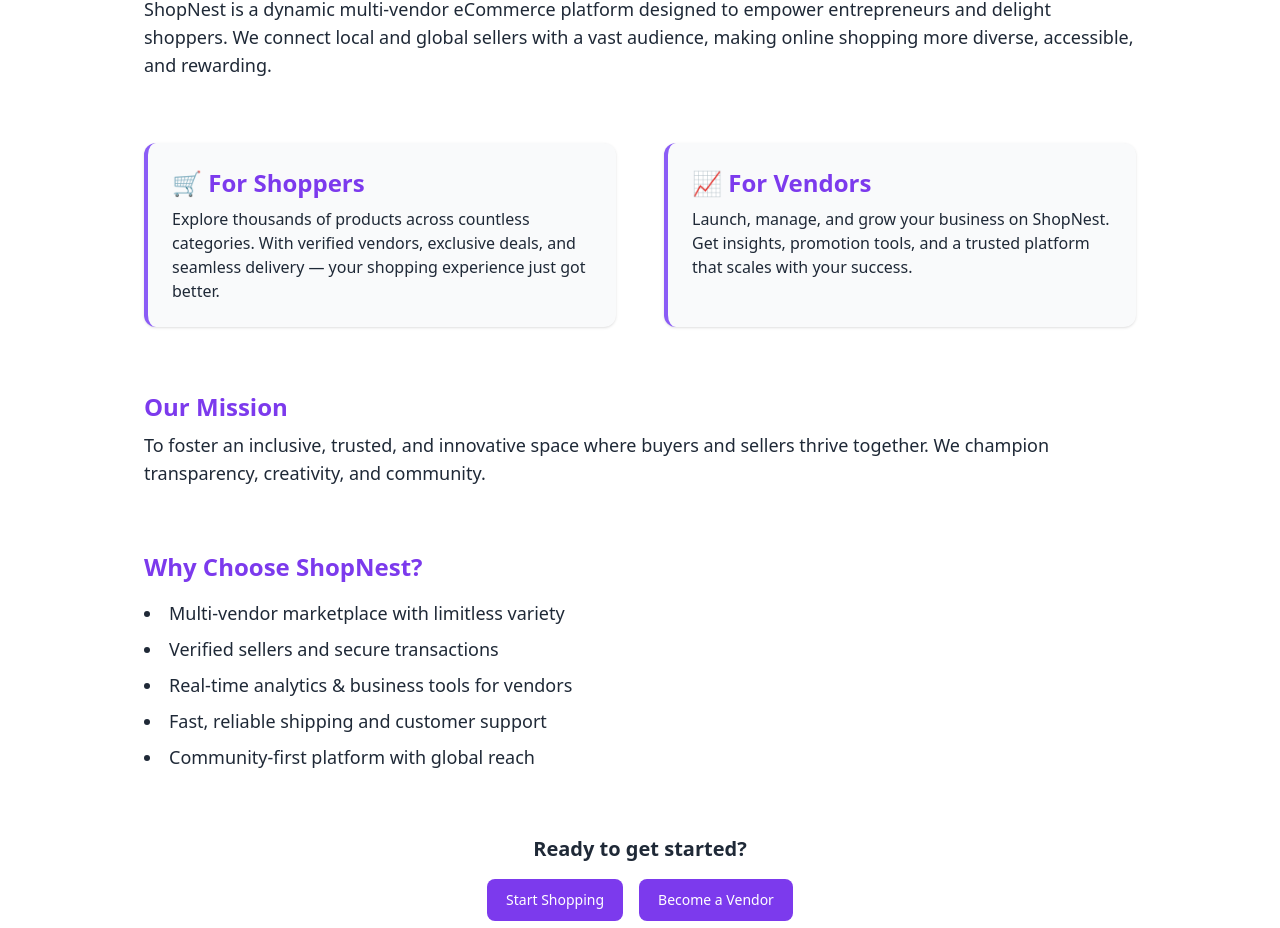
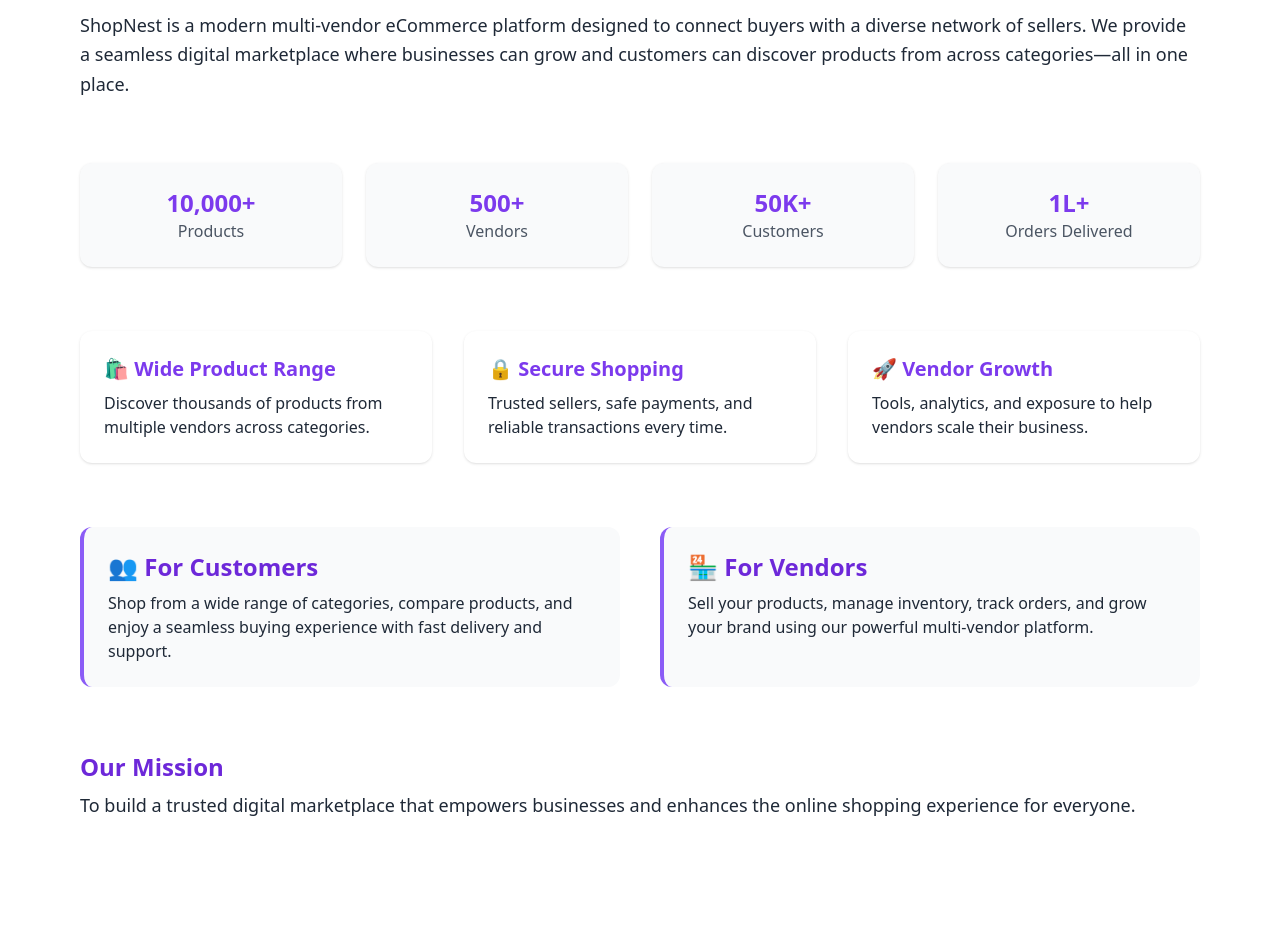
Before and after one commit to JyotiNayak9/Shop-Nest, a React (Vite) app in the folder frontend/: page /about in a window 1280 px wide. Shown: the part 590-1518 px from the top of the page. Built offline with nearby package versions, Linux system fonts and the light colour scheme; no server answers.

Commit message:
about change

```diff
--- a/frontend/src/pages/about/about-page.tsx
+++ b/frontend/src/pages/about/about-page.tsx
@@ -1,121 +1,159 @@
 import { Button } from "flowbite-react";
+import { motion } from "framer-motion";
 
-
-import { motion } from "framer-motion";
 const AboutPage = () => {
   return (
     <div className="text-gray-800">
-          {/* Hero Section */}
-          <div className="relative bg-[url()] bg-cover bg-center h-96 flex items-center justify-center">
-            <div className="bg-black bg-opacity-50 p-6 rounded-lg text-white text-center max-w-3xl mx-auto">
+
+      {/* HERO SECTION */}
+      <div className="relative bg-gradient-to-r from-violet-700 to-indigo-600 h-[400px] flex items-center justify-center text-white">
+        <div className="text-center max-w-3xl px-4">
           <motion.h1
             className="text-4xl md:text-5xl font-bold mb-4"
-                initial={{ opacity: 0, y: -20 }}
+            initial={{ opacity: 0, y: -30 }}
             animate={{ opacity: 1, y: 0 }}
-                transition={{ duration: 0.8 }}
           >
             Welcome to ShopNest
           </motion.h1>
+
           <motion.p
-                className="text-lg md:text-xl"
-                initial={{ opacity: 0, y: 10 }}
-                animate={{ opacity: 1, y: 0 }}
-                transition={{ delay: 0.2, duration: 0.8 }}
+            className="text-lg md:text-xl opacity-90"
+            initial={{ opacity: 0 }}
+            animate={{ opacity: 1 }}
           >
-                The marketplace where vendors grow and shoppers explore endless possibilities.
+            Empowering sellers. Inspiring shoppers. One platform, endless possibilities.
           </motion.p>
         </div>
       </div>
 
-          {/* Content Section */}
-          <section className="max-w-5xl mx-auto px-4 py-16 space-y-16">
-            {/* Intro */}
+      {/* ABOUT */}
+      <section className="max-w-6xl mx-auto px-4 py-16 space-y-16">
+
+        {/* WHO WE ARE */}
         <motion.div
-              initial="hidden"
-              whileInView="visible"
-              viewport={{ once: true }}
-              transition={{ duration: 0.6 }}
-              variants={{
-                hidden: { opacity: 0, y: 30 },
-                visible: { opacity: 1, y: 0 },
-              }}
+          initial={{ opacity: 0, y: 30 }}
+          whileInView={{ opacity: 1, y: 0 }}
         >
-              <h2 className="text-3xl font-bold text-violet-700 mb-4">Who We Are</h2>
-              <p className="text-lg">
-                ShopNest is a dynamic multi-vendor eCommerce platform designed to empower entrepreneurs and delight shoppers.
-                We connect local and global sellers with a vast audience, making online shopping more diverse, accessible, and rewarding.
+          <h2 className="text-3xl font-bold text-violet-700 mb-4">
+            Who We Are
+          </h2>
+          <p className="text-lg leading-relaxed">
+            ShopNest is a modern multi-vendor eCommerce platform designed to connect
+            buyers with a diverse network of sellers. We provide a seamless digital
+            marketplace where businesses can grow and customers can discover products
+            from across categories—all in one place.
           </p>
         </motion.div>
 
-            {/* Two Columns */}
-            <div className="grid md:grid-cols-2 gap-12">
+        {/* STATS (VERY IMPORTANT FOR IMPACT) */}
+        <div className="grid grid-cols-2 md:grid-cols-4 gap-6 text-center">
+          {[
+            { label: "Products", value: "10,000+" },
+            { label: "Vendors", value: "500+" },
+            { label: "Customers", value: "50K+" },
+            { label: "Orders Delivered", value: "1L+" },
+          ].map((item, i) => (
             <motion.div
-                whileHover={{ scale: 1.02 }}
-                transition={{ type: "spring", stiffness: 200 }}
-                className="p-6 border-l-4 border-violet-500 bg-gray-50 rounded-xl shadow"
+              key={i}
+              className="p-6 bg-gray-50 rounded-xl shadow"
+              whileHover={{ scale: 1.05 }}
             >
-                <h3 className="text-2xl font-semibold text-violet-600 mb-2">🛒 For Shoppers</h3>
+              <h3 className="text-2xl font-bold text-violet-600">
+                {item.value}
+              </h3>
+              <p className="text-gray-600">{item.label}</p>
+            </motion.div>
+          ))}
+        </div>
+
+        {/* FEATURES */}
+        <div className="grid md:grid-cols-3 gap-8">
+
+          <motion.div className="p-6 bg-white shadow rounded-xl hover:shadow-lg transition">
+            <h3 className="text-xl font-semibold text-violet-600 mb-2">
+              🛍 Wide Product Range
+            </h3>
             <p>
-                  Explore thousands of products across countless categories. With verified vendors, exclusive deals, and seamless delivery —
-                  your shopping experience just got better.
+              Discover thousands of products from multiple vendors across categories.
             </p>
           </motion.div>
 
-              <motion.div
-                whileHover={{ scale: 1.02 }}
-                transition={{ type: "spring", stiffness: 200 }}
-                className="p-6 border-l-4 border-violet-500 bg-gray-50 rounded-xl shadow"
-              >
-                <h3 className="text-2xl font-semibold text-violet-600 mb-2">📈 For Vendors</h3>
+          <motion.div className="p-6 bg-white shadow rounded-xl hover:shadow-lg transition">
+            <h3 className="text-xl font-semibold text-violet-600 mb-2">
+              🔒 Secure Shopping
+            </h3>
             <p>
-                  Launch, manage, and grow your business on ShopNest. Get insights, promotion tools, and a trusted platform that scales with your success.
-                </p>
-              </motion.div>
-            </div>
-
-            {/* Mission */}
-            <motion.div
-              initial={{ opacity: 0 }}
-              whileInView={{ opacity: 1 }}
-              transition={{ delay: 0.2 }}
-            >
-              <h3 className="text-2xl font-semibold text-violet-600 mb-2">Our Mission</h3>
-              <p className="text-lg">
-                To foster an inclusive, trusted, and innovative space where buyers and sellers thrive together. We champion transparency, creativity, and community.
+              Trusted sellers, safe payments, and reliable transactions every time.
             </p>
           </motion.div>
 
-            {/* Why ShopNest */}
-            <motion.div
-              initial={{ opacity: 0, y: 40 }}
-              whileInView={{ opacity: 1, y: 0 }}
-              transition={{ delay: 0.3 }}
-            >
-              <h3 className="text-2xl font-semibold text-violet-600 mb-4"> Why Choose ShopNest?</h3>
-              <ul className="list-disc list-inside space-y-2 text-lg">
-                <li>Multi-vendor marketplace with limitless variety</li>
-                <li>Verified sellers and secure transactions</li>
-                <li>Real-time analytics & business tools for vendors</li>
-                <li>Fast, reliable shipping and customer support</li>
-                <li>Community-first platform with global reach</li>
-              </ul>
+          <motion.div className="p-6 bg-white shadow rounded-xl hover:shadow-lg transition">
+            <h3 className="text-xl font-semibold text-violet-600 mb-2">
+              🚀 Vendor Growth
+            </h3>
+            <p>
+              Tools, analytics, and exposure to help vendors scale their business.
+            </p>
+          </motion.div>
+
+        </div>
+
+        {/* FOR USERS + VENDORS */}
+        <div className="grid md:grid-cols-2 gap-10">
+
+          <motion.div className="p-6 bg-gray-50 rounded-xl border-l-4 border-violet-500">
+            <h3 className="text-2xl font-semibold text-violet-700 mb-2">
+              👥 For Customers
+            </h3>
+            <p>
+              Shop from a wide range of categories, compare products, and enjoy
+              a seamless buying experience with fast delivery and support.
+            </p>
+          </motion.div>
+
+          <motion.div className="p-6 bg-gray-50 rounded-xl border-l-4 border-violet-500">
+            <h3 className="text-2xl font-semibold text-violet-700 mb-2">
+              🏪 For Vendors
+            </h3>
+            <p>
+              Sell your products, manage inventory, track orders, and grow your
+              brand using our powerful multi-vendor platform.
+            </p>
+          </motion.div>
+
+        </div>
+
+        {/* MISSION */}
+        <motion.div>
+          <h3 className="text-2xl font-semibold text-violet-700 mb-2">
+            Our Mission
+          </h3>
+          <p className="text-lg">
+            To build a trusted digital marketplace that empowers businesses and
+            enhances the online shopping experience for everyone.
+          </p>
         </motion.div>
 
         {/* CTA */}
-            <div className="text-center space-y-4">
-              <h4 className="text-xl font-semibold">Ready to get started?</h4>
-              <div className="flex justify-center gap-4">
+        <div className="text-center space-y-4 pt-10">
+          <h4 className="text-2xl font-semibold">
+            Ready to explore ShopNest?
+          </h4>
+
+          <div className="flex flex-col sm:flex-row justify-center gap-4">
             <Button href="/" className="bg-violet-600 hover:bg-violet-700 text-white">
               Start Shopping
             </Button>
-                <Button href="/register" className="bg-violet-600 hover:bg-violet-700 text-white">
+
+            <Button href="/register" className="bg-indigo-600 hover:bg-indigo-700 text-white">
               Become a Vendor
             </Button>
           </div>
         </div>
+
       </section>
     </div>
   );
-}
+};
 
 export default AboutPage;
```
Lines whose indentation alone changed are shown as unchanged.
